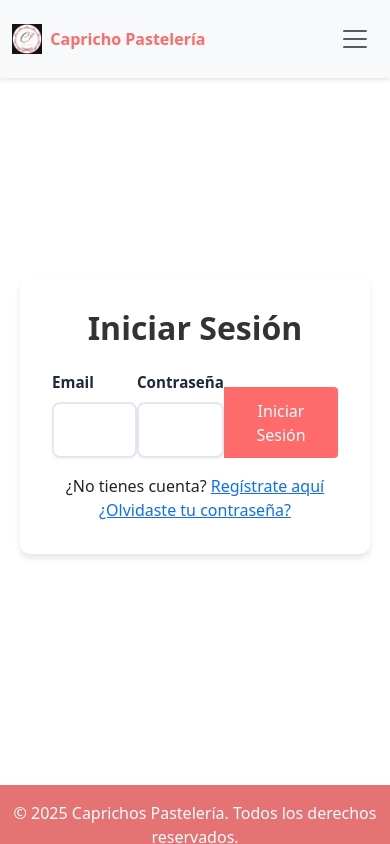
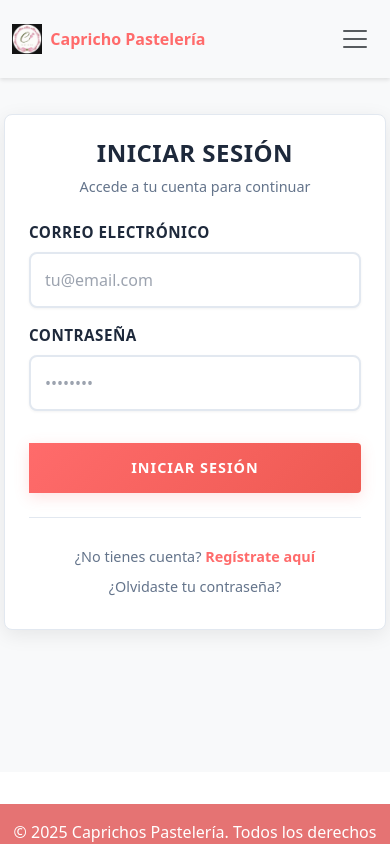
Before and after one commit to JuanAstrada7/CreaTuLanding1.Astrada, a React (Vite) app: page /login in a window 390 px wide. Built offline with nearby package versions, Linux system fonts and the light colour scheme; no server answers.

Commit message:
cambiando login y register

```diff
--- a/src/component/Login/Login.css
+++ b/src/component/Login/Login.css
@@ -1,113 +1,329 @@
+/* Login - Diseño moderno consistente con ProductForm */
 .login-container {
+  padding: 2rem 0;
+  background: linear-gradient(135deg, #f8f9fa 0%, #e9ecef 100%);
+  min-height: calc(100vh - 200px);
   display: flex;
   justify-content: center;
   align-items: center;
-  min-height: 80vh;
-  padding: 20px;
 }
 
-.login-card {
-  background: white;
-  padding: 2rem;
-  border-radius: 10px;
-  box-shadow: 0 4px 6px rgba(0, 0, 0, 0.1);
-  width: 100%;
-  max-width: 400px;
+.login-container * {
+  box-sizing: border-box;
 }
 
-.login-card h2 {
+.login-form-card {
+  background: white;
+  border-radius: 16px;
+  box-shadow: 0 10px 40px rgba(0, 0, 0, 0.1);
+  border: 1px solid #e2e8f0;
+  padding: 2.5rem;
+  width: 100%;
+  max-width: 450px;
+  margin: 1rem;
+}
+
+.login-header {
   text-align: center;
+  margin-bottom: 2rem;
+}
+
+.login-header h1 {
+  color: #1e293b;
+  font-size: 2rem;
+  font-weight: 700;
+  margin: 0 0 0.5rem 0;
+  text-transform: uppercase;
+  letter-spacing: 1px;
+}
+
+.login-subtitle {
+  color: #64748b;
+  font-size: 1rem;
+  margin: 0;
+  font-weight: 400;
+}
+
+.error-alert {
+  background: linear-gradient(135deg, #dc3545 0%, #c82333 100%);
+  color: white;
+  padding: 1rem;
+  border-radius: 8px;
   margin-bottom: 1.5rem;
-  color: #333;
+  font-weight: 500;
+  text-align: center;
+  border: none;
+}
+
+.login-form {
+  margin-bottom: 1.5rem;
+  display: flex;
+  flex-direction: column;
+  gap: 1.5rem;
 }
 
 .form-group {
-  margin-bottom: 1rem;
+  margin-bottom: 0;
+  display: flex;
+  flex-direction: column;
+  width: 100%;
 }
 
 .form-group label {
   display: block;
-  margin-bottom: 0.5rem;
-  font-weight: 500;
-  color: #555;
+  color: #374151;
+  font-weight: 600;
+  font-size: 0.95rem;
+  margin-bottom: 0.75rem;
+  text-transform: uppercase;
+  letter-spacing: 0.5px;
 }
 
 .form-control {
   width: 100%;
-  padding: 0.75rem;
-  border: 1px solid #ddd;
-  border-radius: 5px;
+  padding: 1rem 1.25rem;
+  border: 2px solid #e2e8f0;
+  border-radius: 8px;
   font-size: 1rem;
-  min-height: 44px; /* Tamaño mínimo para touch */
+  font-weight: 400;
+  background: #ffffff;
+  transition: all 0.3s ease;
+  color: #1e293b;
+  min-height: 50px;
+}
+
+.form-control::placeholder {
+  color: #9ca3af;
+  font-weight: 400;
+}
+
+.form-control:focus {
+  outline: none;
+  border-color: #ff6b6b;
+  box-shadow: 0 0 0 3px rgba(255, 107, 107, 0.1);
+  background: #ffffff;
+  transform: translateY(-1px);
+}
+
+.form-control:hover:not(:focus) {
+  border-color: #cbd5e1;
+}
+
+.btn-login {
+  width: 100%;
+  background: linear-gradient(135deg, #ff6b6b 0%, #ee5a52 100%);
+  color: white;
+  border: none;
+  padding: 1rem 2rem;
+  border-radius: 8px;
+  font-size: 1rem;
+  font-weight: 700;
+  text-transform: uppercase;
+  letter-spacing: 1px;
+  cursor: pointer;
+  transition: all 0.3s ease;
+  box-shadow: 0 4px 15px rgba(255, 107, 107, 0.2);
+  margin-top: 1rem;
+  min-height: 50px;
+}
+
+.btn-login:hover:not(:disabled) {
+  background: linear-gradient(135deg, #ee5a52 0%, #dc3545 100%);
+  transform: translateY(-2px);
+  box-shadow: 0 6px 20px rgba(255, 107, 107, 0.3);
+}
+
+.btn-login:active:not(:disabled) {
+  transform: translateY(0);
+  box-shadow: 0 2px 10px rgba(255, 107, 107, 0.2);
+}
+
+.btn-login:disabled {
+  background: linear-gradient(135deg, #9ca3af 0%, #6b7280 100%);
+  cursor: not-allowed;
+  transform: none;
+  box-shadow: 0 2px 8px rgba(156, 163, 175, 0.2);
+}
+
+.login-links {
+  text-align: center;
+  padding-top: 1.5rem;
+  border-top: 1px solid #e2e8f0;
+}
+
+.login-links p {
+  margin: 0.75rem 0;
+  color: #64748b;
+  font-size: 0.95rem;
+}
+
+.link-register {
+  color: #ff6b6b;
+  text-decoration: none;
+  font-weight: 600;
+  transition: all 0.3s ease;
+}
+
+.link-register:hover {
+  color: #ee5a52;
+  text-decoration: underline;
+}
+
+.link-forgot {
+  color: #64748b;
+  text-decoration: none;
+  font-weight: 500;
+  transition: all 0.3s ease;
+}
+
+.link-forgot:hover {
+  color: #374151;
+  text-decoration: underline;
+}
+
+/* Loading animation */
+.btn-login:disabled::after {
+  content: '';
+  display: inline-block;
+  width: 16px;
+  height: 16px;
+  margin-left: 8px;
+  border: 2px solid transparent;
+  border-top: 2px solid #ffffff;
+  border-radius: 50%;
+  animation: spin 1s linear infinite;
+}
+
+@keyframes spin {
+  0% { transform: rotate(0deg); }
+  100% { transform: rotate(360deg); }
+}
 
 /* Responsive Design */
 @media (max-width: 768px) {
   .login-container {
-    padding: 1rem;
-    min-height: 70vh;
+    padding: 1rem 0;
+    min-height: calc(100vh - 150px);
+    background: linear-gradient(135deg, #f8f9fa 0%, #e9ecef 100%);
   }
 
-  .login-card {
-    padding: 1.5rem;
-    border-radius: 8px;
+  .login-form-card {
+    padding: 2rem;
+    border-radius: 12px;
+    margin: 0.5rem;
+    max-width: 400px;
   }
 
-  .login-card h2 {
-    font-size: 1.5rem;
-    margin-bottom: 1.25rem;
+  .login-header h1 {
+    font-size: 1.75rem;
+  }
+
+  .login-subtitle {
+    font-size: 0.95rem;
+  }
+
+  .login-form {
+    gap: 1.25rem;
   }
 
   .form-control {
-    padding: 0.875rem;
+    padding: 0.875rem 1rem;
     font-size: 1rem;
+  }
+
+  .btn-login {
+    padding: 0.875rem 1.5rem;
+    font-size: 0.95rem;
   }
 }
 
 @media (max-width: 576px) {
   .login-container {
-    padding: 0.5rem;
+    padding: 0.5rem 0;
     align-items: flex-start;
     padding-top: 2rem;
+    background: #f8f9fa;
   }
 
-  .login-card {
-    padding: 1rem;
-    box-shadow: 0 2px 4px rgba(0, 0, 0, 0.1);
+  .login-form-card {
+    padding: 1.5rem;
+    box-shadow: 0 5px 20px rgba(0, 0, 0, 0.08);
+    border-radius: 8px;
+    margin: 0.25rem;
   }
 
-  .login-card h2 {
-    font-size: 1.25rem;
+  .login-header {
+    margin-bottom: 1.5rem;
+  }
+
+  .login-header h1 {
+    font-size: 1.5rem;
+    letter-spacing: 0.5px;
+  }
+
+  .login-subtitle {
+    font-size: 0.9rem;
+  }
+
+  .login-form {
+    gap: 1rem;
   }
 
   .form-control {
     padding: 1rem;
-    border-radius: 8px;
+    border-radius: 6px;
   }
 
-  .form-group {
-    margin-bottom: 1.25rem;
+  .btn-login {
+    padding: 1rem;
+    font-size: 0.9rem;
+    border-radius: 6px;
+  }
+
+  .login-links {
+    padding-top: 1.25rem;
+  }
+
+  .login-links p {
+    font-size: 0.9rem;
+    margin: 0.5rem 0;
   }
 }
+
+/* Estados adicionales para mejor UX */
+.form-group.has-error .form-control {
+  border-color: #dc3545;
+  box-shadow: 0 0 0 3px rgba(220, 53, 69, 0.1);
 }
 
-.form-control:focus {
-  outline: none;
-  border-color: #ff6b6b;
-  box-shadow: 0 0 0 2px rgba(0, 123, 255, 0.25);
+.form-group.has-success .form-control {
+  border-color: #28a745;
+  box-shadow: 0 0 0 3px rgba(40, 167, 69, 0.1);
 }
 
-.btn-primary {
-  background-color: #ff6b6b;
-  border-color: #ff6b6b;
-  margin-top: 1rem;
+/* Animación de entrada */
+.login-form-card {
+  animation: fadeInUp 0.6s ease-out;
 }
 
-.btn-primary:hover {
-  background-color: #e74c3c;
-  border-color: #e74c3c;
+@keyframes fadeInUp {
+  from {
+    opacity: 0;
+    transform: translateY(30px);
+  }
+  to {
+    opacity: 1;
+    transform: translateY(0);
+  }
 }
 
-.btn-primary:disabled {
-  background-color: #6c757d;
-  border-color: #6c757d;
+/* Focus visible para accesibilidad */
+.form-control:focus-visible {
+  outline: 2px solid #ff6b6b;
+  outline-offset: 2px;
 }
+
+.btn-login:focus-visible {
+  outline: 2px solid #ff6b6b;
+  outline-offset: 2px;
+}
--- a/src/component/Login/Login.jsx
+++ b/src/component/Login/Login.jsx
@@ -1,6 +1,6 @@
 import { useState } from 'react';
 import { useAuth } from '../../context/AuthContext';
-import { useNavigate } from 'react-router-dom';
+import { useNavigate, Link } from 'react-router-dom';
 import './Login.css';
 
 const Login = () => {
@@ -29,13 +29,17 @@ const Login = () => {
 
   return (
     <div className="login-container">
-      <div className="login-card">
-        <h2>Iniciar Sesión</h2>
-        {error && <div className="alert alert-danger">{error}</div>}
+      <div className="login-form-card">
+        <div className="login-header">
+          <h1>Iniciar sesión</h1>
+          <p className="login-subtitle">Accede a tu cuenta para continuar</p>
+        </div>
 
-        <form onSubmit={handleSubmit}>
+        {error && <div className="error-alert">{error}</div>}
+
+        <form className="login-form" onSubmit={handleSubmit}>
           <div className="form-group">
-            <label htmlFor="email">Email</label>
+            <label htmlFor="email">Correo electrónico</label>
             <input
               type="email"
               id="email"
@@ -43,6 +47,8 @@ const Login = () => {
               onChange={(e) => setEmail(e.target.value)}
               required
               className="form-control"
+              placeholder="tu@email.com"
+              autoComplete="email"
             />
           </div>
 
@@ -55,21 +61,23 @@ const Login = () => {
               onChange={(e) => setPassword(e.target.value)}
               required
               className="form-control"
+              placeholder="••••••••"
+              autoComplete="current-password"
             />
           </div>
 
           <button
             type="submit"
             disabled={loading}
-            className="btn btn-primary w-100"
+            className="btn-login"
           >
-            {loading ? 'Iniciando sesión...' : 'Iniciar Sesión'}
+            {loading ? 'INICIANDO SESIÓN...' : 'Iniciar sesión'}
           </button>
         </form>
 
-        <div className="mt-3 text-center">
-          <p>¿No tienes cuenta? <a href="/register">Regístrate aquí</a></p>
-          <p><a href="/password-reset">¿Olvidaste tu contraseña?</a></p>
+        <div className="login-links">
+          <p>¿No tienes cuenta? <Link to="/register" className="link-register">Regístrate aquí</Link></p>
+          <p><Link to="/password-reset" className="link-forgot">¿Olvidaste tu contraseña?</Link></p>
         </div>
       </div>
     </div>
--- a/src/component/Register/Register.css
+++ b/src/component/Register/Register.css
@@ -1,121 +1,317 @@
+/* Register - Diseño moderno consistente con Login */
 .register-container {
+  padding: 2rem 0;
+  background: linear-gradient(135deg, #f8f9fa 0%, #e9ecef 100%);
+  min-height: calc(100vh - 200px);
   display: flex;
   justify-content: center;
   align-items: center;
-  min-height: 80vh;
-  padding: 20px;
 }
 
-.register-card {
-  background: white;
-  padding: 2rem;
-  border-radius: 10px;
-  box-shadow: 0 4px 6px rgba(0, 0, 0, 0.1);
-  width: 100%;
-  max-width: 400px;
+.register-container * {
+  box-sizing: border-box;
 }
 
-.register-card h2 {
+.register-form-card {
+  background: white;
+  border-radius: 16px;
+  box-shadow: 0 10px 40px rgba(0, 0, 0, 0.1);
+  border: 1px solid #e2e8f0;
+  padding: 2.5rem;
+  width: 100%;
+  max-width: 500px;
+  margin: 1rem;
+}
+
+.register-header {
   text-align: center;
+  margin-bottom: 2rem;
+}
+
+.register-header h1 {
+  color: #1e293b;
+  font-size: 2rem;
+  font-weight: 700;
+  margin: 0 0 0.5rem 0;
+  text-transform: uppercase;
+  letter-spacing: 1px;
+}
+
+.register-subtitle {
+  color: #64748b;
+  font-size: 1rem;
+  margin: 0;
+  font-weight: 400;
+}
+
+.error-alert {
+  background: linear-gradient(135deg, #dc3545 0%, #c82333 100%);
+  color: white;
+  padding: 1rem;
+  border-radius: 8px;
   margin-bottom: 1.5rem;
-  color: #333;
+  font-weight: 500;
+  text-align: center;
+  border: none;
+}
+
+.register-form {
+  margin-bottom: 1.5rem;
+  display: flex;
+  flex-direction: column;
+  gap: 1.5rem;
 }
 
 .form-group {
-  margin-bottom: 1rem;
+  margin-bottom: 0;
+  display: flex;
+  flex-direction: column;
+  width: 100%;
 }
 
 .form-group label {
   display: block;
-  margin-bottom: 0.5rem;
-  font-weight: 500;
-  color: #555;
+  color: #374151;
+  font-weight: 600;
+  font-size: 0.95rem;
+  margin-bottom: 0.75rem;
+  text-transform: uppercase;
+  letter-spacing: 0.5px;
 }
 
 .form-control {
   width: 100%;
-  padding: 0.75rem;
-  border: 1px solid #ddd;
-  border-radius: 5px;
+  padding: 1rem 1.25rem;
+  border: 2px solid #e2e8f0;
+  border-radius: 8px;
   font-size: 1rem;
+  font-weight: 400;
+  background: #ffffff;
+  transition: all 0.3s ease;
+  color: #1e293b;
+  min-height: 50px;
+}
+
+.form-control::placeholder {
+  color: #9ca3af;
+  font-weight: 400;
 }
 
 .form-control:focus {
   outline: none;
-  border-color: #007bff;
-  box-shadow: 0 0 0 2px rgba(0, 123, 255, 0.25);
+  border-color: #ff6b6b;
+  box-shadow: 0 0 0 3px rgba(255, 107, 107, 0.1);
+  background: #ffffff;
+  transform: translateY(-1px);
 }
 
-.btn-primary {
-  background-color: #007bff;
-  border-color: #007bff;
-  margin-top: 1rem;
-  min-height: 44px;
-  width: 100%;
-  padding: 0.75rem 1rem;
+.form-control:hover:not(:focus) {
+  border-color: #cbd5e1;
 }
 
-.btn-primary:hover {
-  background-color: #0056b3;
-  border-color: #0056b3;
+.btn-register {
+  width: 100%;
+  background: linear-gradient(135deg, #ff6b6b 0%, #ee5a52 100%);
+  color: white;
+  border: none;
+  padding: 1rem 2rem;
+  border-radius: 8px;
+  font-size: 1rem;
+  font-weight: 700;
+  text-transform: uppercase;
+  letter-spacing: 1px;
+  cursor: pointer;
+  transition: all 0.3s ease;
+  box-shadow: 0 4px 15px rgba(255, 107, 107, 0.2);
+  margin-top: 1rem;
+  min-height: 50px;
 }
 
-.btn-primary:disabled {
-  background-color: #6c757d;
-  border-color: #6c757d;
+.btn-register:hover:not(:disabled) {
+  background: linear-gradient(135deg, #ee5a52 0%, #dc3545 100%);
+  transform: translateY(-2px);
+  box-shadow: 0 6px 20px rgba(255, 107, 107, 0.3);
+}
+
+.btn-register:active:not(:disabled) {
+  transform: translateY(0);
+  box-shadow: 0 2px 10px rgba(255, 107, 107, 0.2);
+}
+
+.btn-register:disabled {
+  background: linear-gradient(135deg, #9ca3af 0%, #6b7280 100%);
+  cursor: not-allowed;
+  transform: none;
+  box-shadow: 0 2px 8px rgba(156, 163, 175, 0.2);
+}
+
+.register-links {
+  text-align: center;
+  padding-top: 1.5rem;
+  border-top: 1px solid #e2e8f0;
+}
+
+.register-links p {
+  margin: 0.75rem 0;
+  color: #64748b;
+  font-size: 0.95rem;
+}
+
+.link-login {
+  color: #ff6b6b;
+  text-decoration: none;
+  font-weight: 600;
+  transition: all 0.3s ease;
+}
+
+.link-login:hover {
+  color: #ee5a52;
+  text-decoration: underline;
+}
+
+/* Loading animation */
+.btn-register:disabled::after {
+  content: '';
+  display: inline-block;
+  width: 16px;
+  height: 16px;
+  margin-left: 8px;
+  border: 2px solid transparent;
+  border-top: 2px solid #ffffff;
+  border-radius: 50%;
+  animation: spin 1s linear infinite;
+}
+
+@keyframes spin {
+  0% { transform: rotate(0deg); }
+  100% { transform: rotate(360deg); }
 }
 
 /* Responsive Design */
 @media (max-width: 768px) {
   .register-container {
-    padding: 1rem;
-    min-height: 70vh;
+    padding: 1rem 0;
+    min-height: calc(100vh - 150px);
+    background: linear-gradient(135deg, #f8f9fa 0%, #e9ecef 100%);
   }
 
-  .register-card {
-    padding: 1.5rem;
-    border-radius: 8px;
+  .register-form-card {
+    padding: 2rem;
+    border-radius: 12px;
+    margin: 0.5rem;
+    max-width: 450px;
   }
 
-  .register-card h2 {
-    font-size: 1.5rem;
-    margin-bottom: 1.25rem;
+  .register-header h1 {
+    font-size: 1.75rem;
+  }
+
+  .register-subtitle {
+    font-size: 0.95rem;
+  }
+
+  .register-form {
+    gap: 1.25rem;
   }
 
   .form-control {
-    padding: 0.875rem;
+    padding: 0.875rem 1rem;
     font-size: 1rem;
-    min-height: 44px;
+  }
+
+  .btn-register {
+    padding: 0.875rem 1.5rem;
+    font-size: 0.95rem;
   }
 }
 
 @media (max-width: 576px) {
   .register-container {
-    padding: 0.5rem;
+    padding: 0.5rem 0;
     align-items: flex-start;
     padding-top: 2rem;
+    background: #f8f9fa;
   }
 
-  .register-card {
-    padding: 1rem;
-    box-shadow: 0 2px 4px rgba(0, 0, 0, 0.1);
+  .register-form-card {
+    padding: 1.5rem;
+    box-shadow: 0 5px 20px rgba(0, 0, 0, 0.08);
+    border-radius: 8px;
+    margin: 0.25rem;
   }
 
-  .register-card h2 {
-    font-size: 1.25rem;
+  .register-header {
+    margin-bottom: 1.5rem;
+  }
+
+  .register-header h1 {
+    font-size: 1.5rem;
+    letter-spacing: 0.5px;
+  }
+
+  .register-subtitle {
+    font-size: 0.9rem;
+  }
+
+  .register-form {
+    gap: 1rem;
   }
 
   .form-control {
     padding: 1rem;
-    border-radius: 8px;
+    border-radius: 6px;
   }
 
-  .form-group {
-    margin-bottom: 1.25rem;
+  .btn-register {
+    padding: 1rem;
+    font-size: 0.9rem;
+    border-radius: 6px;
   }
 
-  .btn-primary {
-    padding: 1rem;
-    font-size: 1rem;
+  .register-links {
+    padding-top: 1.25rem;
+  }
+
+  .register-links p {
+    font-size: 0.9rem;
+    margin: 0.5rem 0;
   }
 }
+
+/* Estados adicionales para mejor UX */
+.form-group.has-error .form-control {
+  border-color: #dc3545;
+  box-shadow: 0 0 0 3px rgba(220, 53, 69, 0.1);
+}
+
+.form-group.has-success .form-control {
+  border-color: #28a745;
+  box-shadow: 0 0 0 3px rgba(40, 167, 69, 0.1);
+}
+
+/* Animación de entrada */
+.register-form-card {
+  animation: fadeInUp 0.6s ease-out;
+}
+
+@keyframes fadeInUp {
+  from {
+    opacity: 0;
+    transform: translateY(30px);
+  }
+  to {
+    opacity: 1;
+    transform: translateY(0);
+  }
+}
+
+/* Focus visible para accesibilidad */
+.form-control:focus-visible {
+  outline: 2px solid #ff6b6b;
+  outline-offset: 2px;
+}
+
+.btn-register:focus-visible {
+  outline: 2px solid #ff6b6b;
+  outline-offset: 2px;
+}
--- a/src/component/Register/Register.jsx
+++ b/src/component/Register/Register.jsx
@@ -1,6 +1,6 @@
 import { useState } from 'react';
 import { useAuth } from '../../context/AuthContext';
-import { useNavigate } from 'react-router-dom';
+import { useNavigate, Link } from 'react-router-dom';
 import './Register.css';
 
 const Register = () => {
@@ -46,11 +46,15 @@ const Register = () => {
 
   return (
     <div className="register-container">
-      <div className="register-card">
-        <h2>Crear Cuenta</h2>
-        {error && <div className="alert alert-danger">{error}</div>}
+      <div className="register-form-card">
+        <div className="register-header">
+          <h1>Crear cuenta</h1>
+          <p className="register-subtitle">Únete a nosotros y comienza tu experiencia</p>
+        </div>
 
-        <form onSubmit={handleSubmit}>
+        {error && <div className="error-alert">{error}</div>}
+
+        <form className="register-form" onSubmit={handleSubmit}>
           <div className="form-group">
             <label htmlFor="name">Nombre completo</label>
             <input
@@ -60,11 +64,13 @@ const Register = () => {
               onChange={(e) => setName(e.target.value)}
               required
               className="form-control"
+              placeholder="Tu nombre completo"
+              autoComplete="name"
             />
           </div>
 
           <div className="form-group">
-            <label htmlFor="email">Email</label>
+            <label htmlFor="email">Correo electrónico</label>
             <input
               type="email"
               id="email"
@@ -72,6 +78,8 @@ const Register = () => {
               onChange={(e) => setEmail(e.target.value)}
               required
               className="form-control"
+              placeholder="tu@email.com"
+              autoComplete="email"
             />
           </div>
 
@@ -84,6 +92,8 @@ const Register = () => {
               onChange={(e) => setPassword(e.target.value)}
               required
               className="form-control"
+              placeholder="••••••••"
+              autoComplete="new-password"
             />
           </div>
 
@@ -96,20 +106,22 @@ const Register = () => {
               onChange={(e) => setConfirmPassword(e.target.value)}
               required
               className="form-control"
+              placeholder="••••••••"
+              autoComplete="new-password"
             />
           </div>
 
           <button
             type="submit"
             disabled={loading}
-            className="btn btn-primary w-100"
+            className="btn-register"
           >
-            {loading ? 'Creando cuenta...' : 'Crear Cuenta'}
+            {loading ? 'CREANDO CUENTA...' : 'Crear cuenta'}
           </button>
         </form>
 
-        <div className="mt-3 text-center">
-          <p>¿Ya tienes cuenta? <a href="/login">Inicia sesión aquí</a></p>
+        <div className="register-links">
+          <p>¿Ya tienes cuenta? <Link to="/login" className="link-login">Inicia sesión aquí</Link></p>
         </div>
       </div>
     </div>
```
